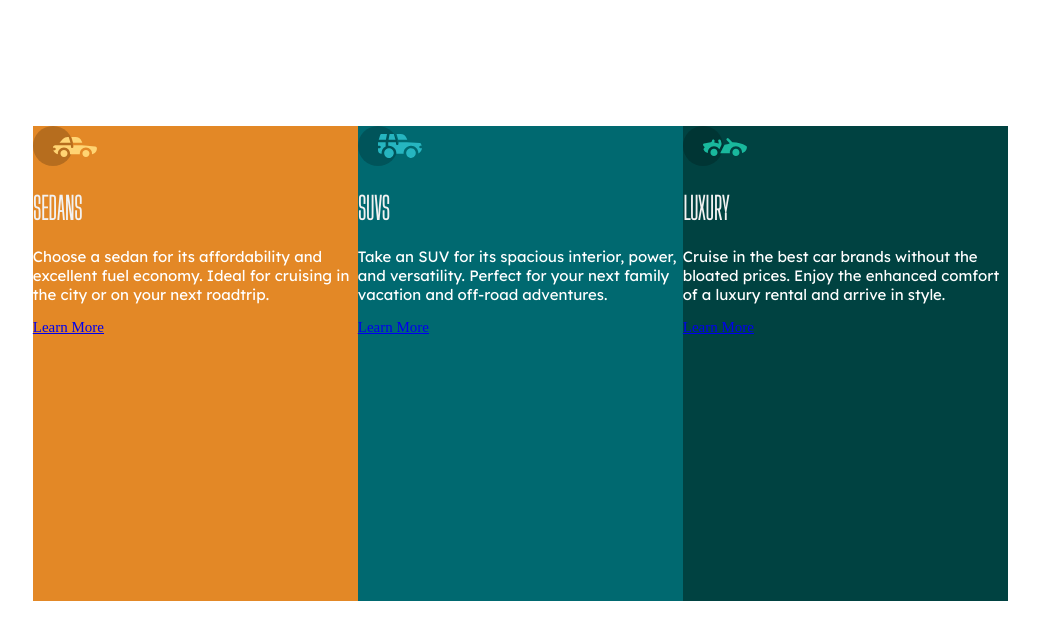
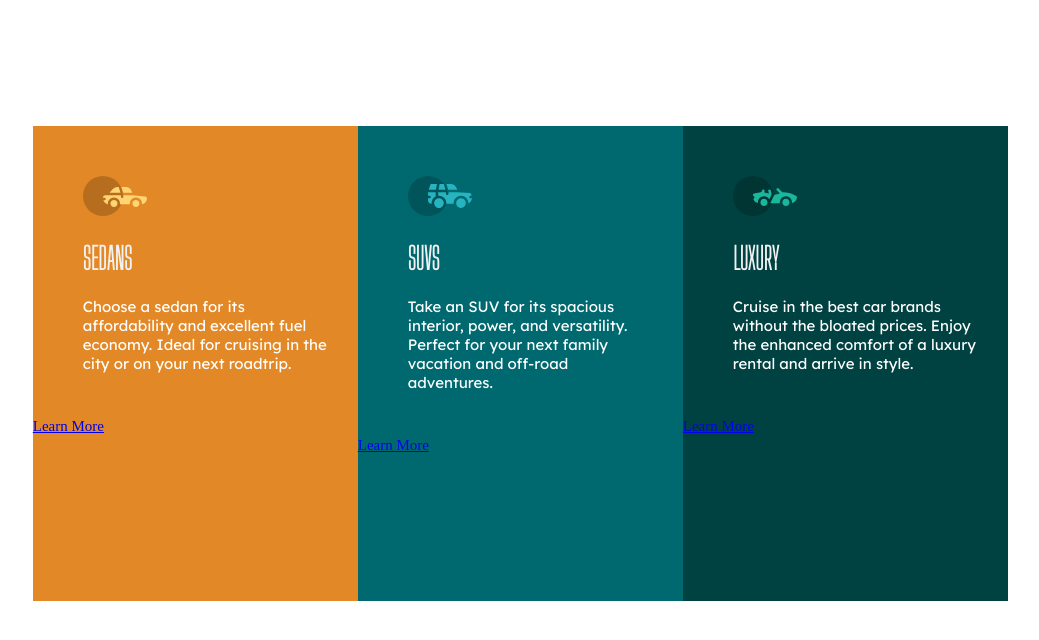
Before and after one commit to O-Physicos/3-column-preview-card-component, a plain HTML site: page index.html in a window 1280 px wide. Shown: the top 640 px of the page, without its empty margins (228-1267 px from the left). Drawn offline with Linux system fonts and the light colour scheme.

Commit message:
created divs inside columns for text

```diff
--- a/index.html
+++ b/index.html
@@ -16,6 +16,9 @@
 
 
     <div class="sedan-div">
+      <div class="sedan-text">
+
+
         <svg width="64" height="40" xmlns="http://www.w3.org/2000/svg">
           <g fill="none" fill-rule="evenodd">
             <circle fill="#000" opacity=".201" cx="20" cy="20" r="20" />
@@ -26,11 +29,15 @@
         </svg>
         <h1>SEDANS</h1>
         <p>Choose a sedan for its affordability and excellent fuel economy. Ideal for cruising in the city or on your next roadtrip.</p>
+      </div>
       <a class="btn" href="#">Learn More</a>
 
     </div>
 
     <div class="suv-div">
+      <div class="suv-text">
+
+
         <svg width="64" height="40" xmlns="http://www.w3.org/2000/svg">
           <g fill="none" fill-rule="evenodd">
             <circle fill="#000" opacity=".201" cx="20" cy="20" r="20" />
@@ -41,11 +48,15 @@
         </svg>
         <h1>SUVS</h1>
         <p>Take an SUV for its spacious interior, power, and versatility. Perfect for your next family vacation and off-road adventures.</p>
+      </div>
       <a class="btn-2" href="#">Learn More</a>
 
     </div>
 
     <div class="luxury-div">
+      <div class="luxury-text">
+
+
         <svg width="64" height="40" xmlns="http://www.w3.org/2000/svg">
           <g fill="none" fill-rule="evenodd">
             <circle fill="#000" opacity=".201" cx="20" cy="20" r="20" />
@@ -56,6 +67,7 @@
         </svg>
         <h1>LUXURY</h1>
         <p>Cruise in the best car brands without the bloated prices. Enjoy the enhanced comfort of a luxury rental and arrive in style.</p>
+      </div>
       <a class="btn-3" href="#">Learn More</a>
 
     </div>
--- a/style.css
+++ b/style.css
@@ -24,6 +24,10 @@ p {
   height: 475px;
 }
 
+.sedan-text {
+  padding: 50px 30px 30px 50px;
+}
+
 .suv-div {
   background-color: #006970;
   width: 325px;
@@ -31,6 +35,10 @@ p {
   position: relative;
   left: 325px;
   bottom: 475px;
+}
+
+.suv-text {
+  padding: 50px 30px 30px 50px;
 }
 
 .luxury-div {
@@ -41,3 +49,7 @@ p {
   left: 650px;
   bottom: 950px;
 }
+
+.luxury-text {
+  padding: 50px 30px 30px 50px;
+}
```
Lines whose indentation alone changed are shown as unchanged.
